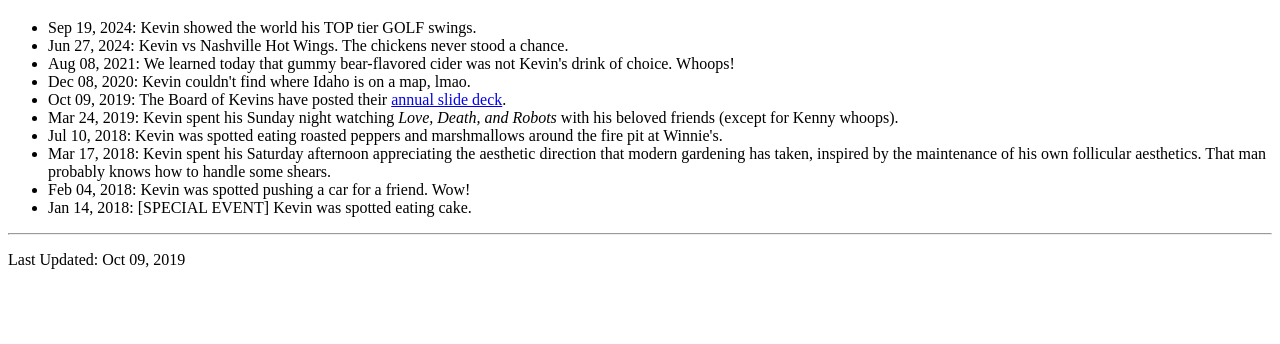
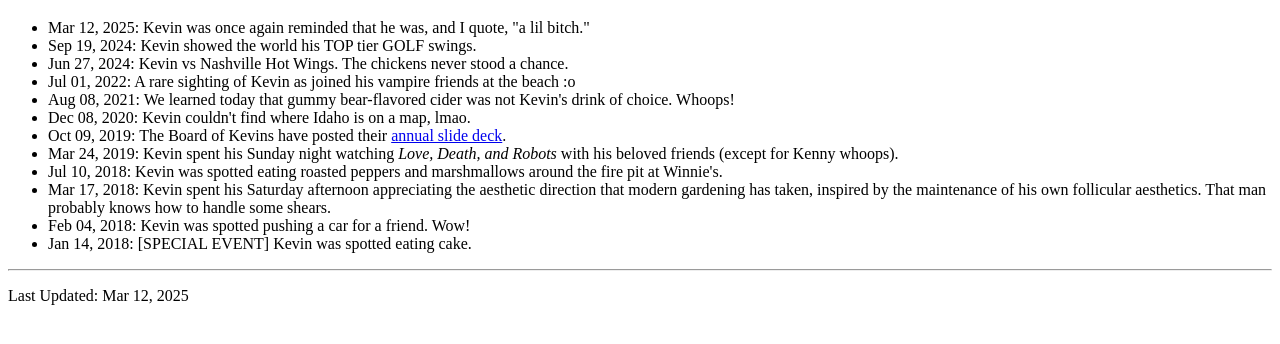
Before and after one commit to dev-kmc/dev-kmc.github.io, a plain HTML site: page index.html in a window 1280 px wide. Shown: the part 278-622 px from the top of the page. Drawn offline with nearby package versions, Linux system fonts and the light colour scheme.

Commit message:
A few more entries

```diff
--- a/index.html
+++ b/index.html
@@ -16,8 +16,10 @@
   <h1>Kevin in the news</h1>
 
   <ul>
+    <li>Mar 12, 2025: Kevin was once again reminded that he was, and I quote, "a lil bitch."</li>
     <li>Sep 19, 2024: Kevin showed the world his TOP tier GOLF swings.</li>
     <li>Jun 27, 2024: Kevin vs Nashville Hot Wings. The chickens never stood a chance.</li>
+    <li>Jul 01, 2022: A rare sighting of Kevin as joined his vampire friends at the beach :o</li>
     <li>Aug 08, 2021: We learned today that gummy bear-flavored cider was not Kevin's drink of choice. Whoops!</li>
     <li>Dec 08, 2020: Kevin couldn't find where Idaho is on a map, lmao.</li>
     <li>Oct 09, 2019: The Board of Kevins have posted their <a href="http://kevinmclarnon.com/birthday">annual slide deck</a>.</li>
@@ -29,6 +31,6 @@
   </ul>
 
   <hr>
-  <p>Last Updated: Oct 09, 2019</p>
+  <p>Last Updated: Mar 12, 2025</p>
 </body>
 </html>
```
